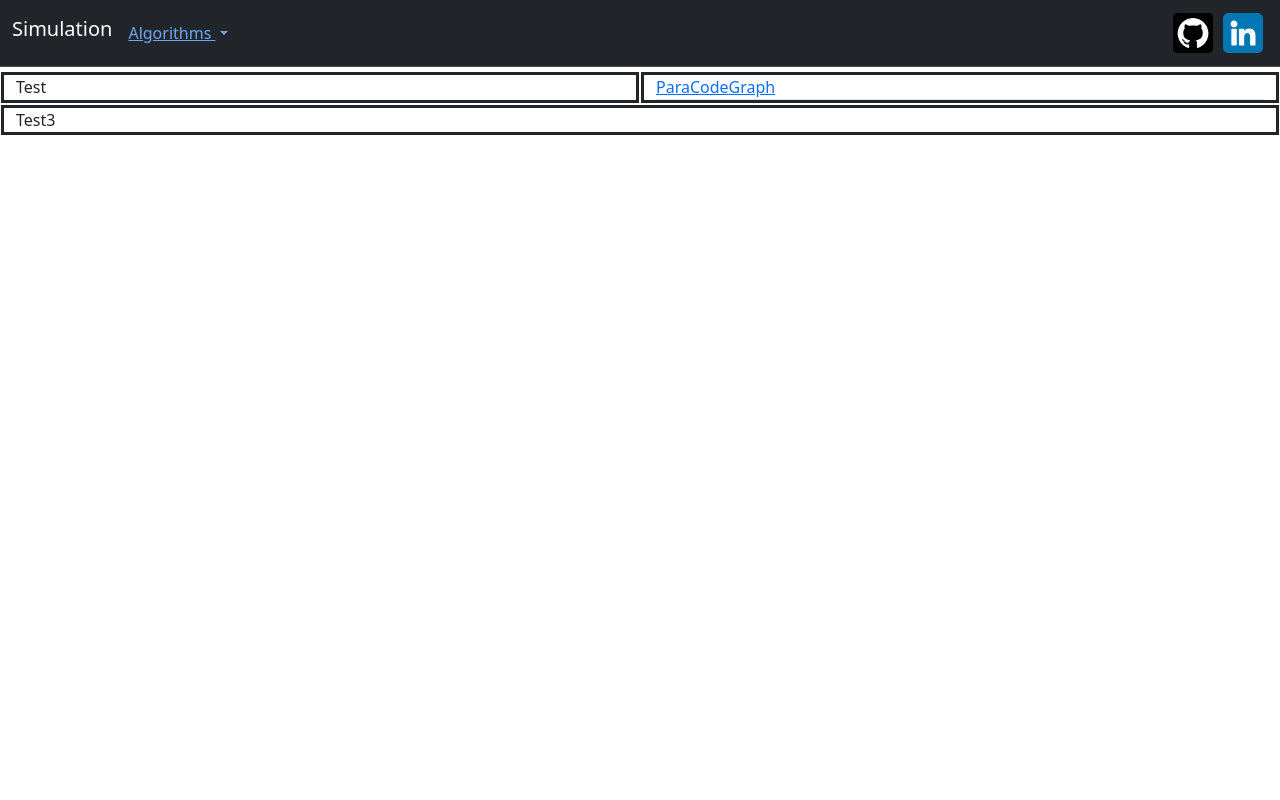
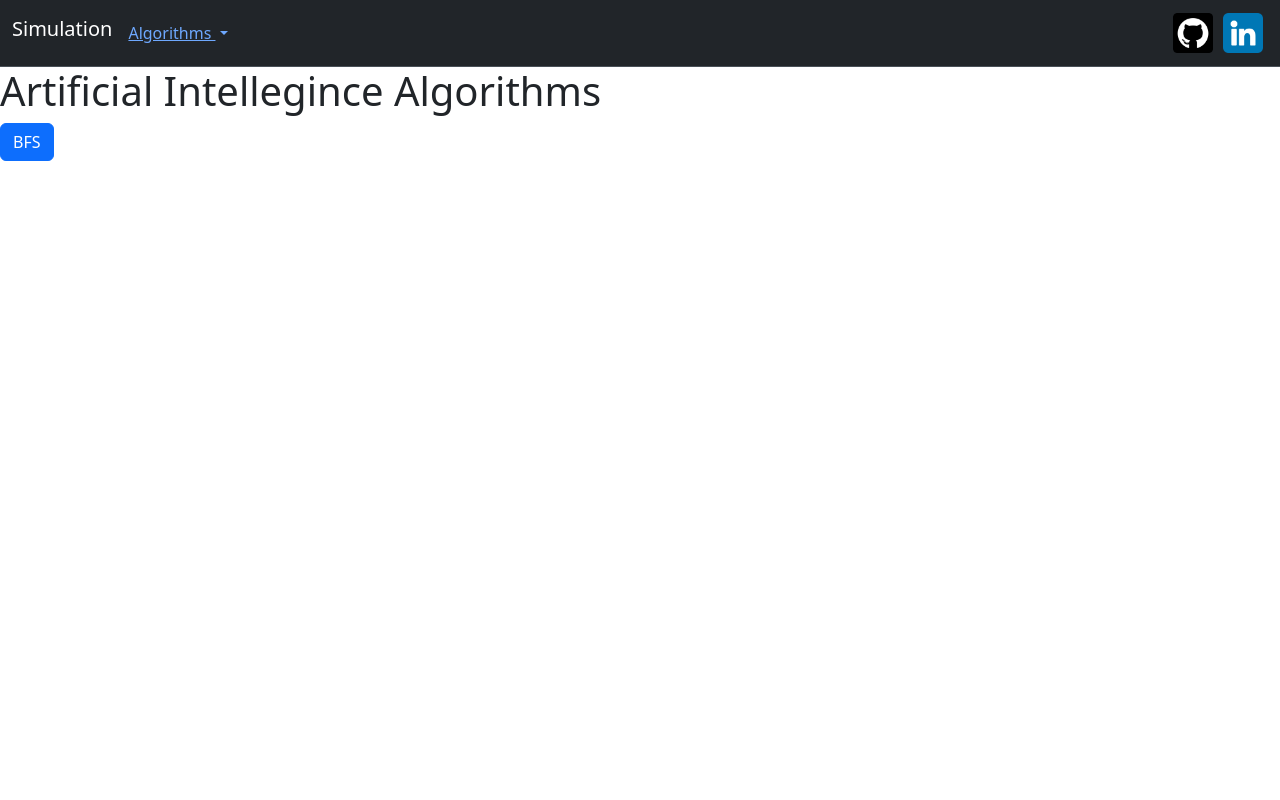
Before and after one commit to yousefHalsayegh/Simulation, a Flask app: page /algorithms in a window 1280 px wide. Run offline with Flask 3, Linux system fonts and the light colour scheme.

Commit message:
updated multiple files
Added a landing page for the algorithms.
Updated the main algorithm page
Added placeholder text for the ,anding page

```diff
--- a/web/__init__.py
+++ b/web/__init__.py
@@ -1,5 +1,4 @@
 from flask import Flask, render_template
-from markdown import markdown
 
 def create_app(test_config =None):
     app = Flask(__name__)
@@ -7,14 +6,16 @@ def create_app(test_config =None):
     # a simple page that says hello
     @app.route('/')
     def index():
-        file = open('web\content\landing.md', 'r')
-
-        rm = markdown(file.read())
-        return render_template('landing.html', rm=rm)
+        return render_template('landing.html')
 
     @app.route('/algorithms')
     def algorithm():
 
+        return render_template('algo_landing.html')
+
+    @app.route('/algorithms/<algo>')
+    def models(algo):
+
         return render_template('algo_page.html')
 
     return app
--- a/web/static/style.css
+++ b/web/static/style.css
@@ -17,3 +17,9 @@ img{
     border-style:solid;
     margin: 1px;
 }
+
+html,body {
+  padding:0;
+  margin:0;
+  height:100%;
+}
--- /dev/null
+++ b/web/templates/algo_landing.html
@@ -0,0 +1,14 @@
+{% extends 'base.html' %}
+
+
+{%block content%}
+
+        <div>
+                <h1> Artificial Intellegince Algorithms</h1>
+
+                <a class = "btn btn-primary" href="/algorithms/BFS">
+                        BFS
+                </a>
+        </div>
+
+{%endblock%}
--- a/web/templates/algo_page.html
+++ b/web/templates/algo_page.html
@@ -10,7 +10,7 @@
 
             <!--The part of the 'screen'-->
             <div class="col">
-                Test
+
             </div>
 
             <!-- The showcase part -->
@@ -18,16 +18,16 @@
 
                 <ul class="nav nav-tabs">
 
-                    <li>
-                        <a href="#">Para</a>
+                    <li class="nav-item">
+                        <a class="nav-link active" href="#">Parameters</a>
                     </li>
 
-                    <li class="nav-items">
-                        <a href="#">Code</a>
+                    <li class="nav-item">
+                        <a class="nav-link" href="#">Tree Graph</a>
                     </li>
 
-                    <li class="nav-items">
-                        <a href="#">Graph</a>
+                    <li class="nav-item">
+                        <a class="nav-link" href="#">Code</a>
                     </li>
 
                 </ul>
@@ -39,7 +39,9 @@
         <!--Second half of the screen-->
         <div class="row">
             <div class="col">
-                Test3
+                <h4>
+                    Explanation
+                </h4>
             </div>
         </div>
 
--- a/web/templates/base.html
+++ b/web/templates/base.html
@@ -39,11 +39,11 @@
                 <div class="d-flex align items center">
 
                     <a href="https://github.com/yousefHalsayegh">
-                        <img src="{{url_for('static', filename='github.png')}}" alt="Github">
+                        <img src="{{url_for('static', filename='Images/github.png')}}" alt="Github">
                     </a>
 
                     <a href="https://www.linkedin.com/in/yousefalsayegh/">
-                        <img src="{{url_for('static', filename='linkedin.png')}}" alt="Linkedin">
+                        <img src="{{url_for('static', filename='Images/linkedin.png')}}" alt="Linkedin">
                     </a>
 
 
```
Also changed, not shown: web/templates/landing.html (+7 -1 lines), ai/graph.py (added), web/static/Images/github.png (renamed from web/static/github.png), web/static/Images/levels.png (added), web/static/Images/linkedin.png (renamed from web/static/linkedin.png).
